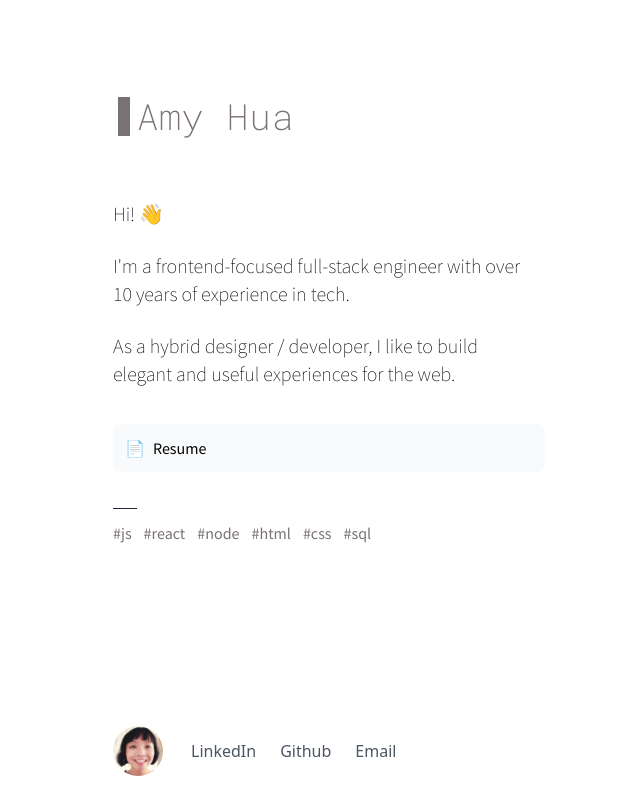
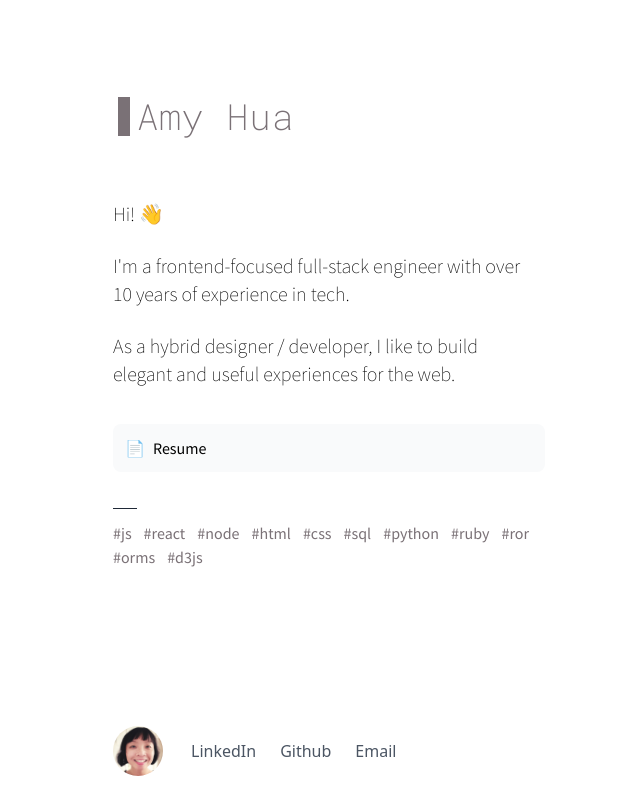
Before and after one commit to amyhua/amyhua.github.io, a Next.js app: page / in a window 1280 px wide. Shown: the whole page, without its empty margins (183-823 px from the left). Built offline with nearby package versions, Linux system fonts and the light colour scheme.

Commit message:
Edit tags

```diff
--- a/pages/index.tsx
+++ b/pages/index.tsx
@@ -21,6 +21,9 @@ const robotoMonoLight = Roboto_Mono({
   weight: '200'
 });
 
+const Tag = ({ children }: { children: any; }) => (
+  <span className="inline-block mr-3">{children}</span>
+)
 
 const ANIMATION_DELAY = 500;
 export default function Home() {
@@ -79,12 +82,12 @@ export default function Home() {
             )}>
               <div className="w-6 border-b border-b-gray-800 my-3" />
               <div className="text-[#7a7176]">
-                <span className="mr-3">#js</span>
-                <span className="mr-3">#react</span>
-                <span className="mr-3">#node</span>
-                <span className="mr-3">#html</span>
-                <span className="mr-3">#css</span>
-                <span className="mr-3">#sql</span>
+                {
+                  ['#js', '#react', '#node', '#html', '#css', '#sql', '#python', '#ruby', '#ror', '#orms', '#d3js']
+                  .map((tag, i) => (
+                    <Tag key={i}>{tag}</Tag>
+                  ))
+                }
               </div>
             </div>
           </header>
```
